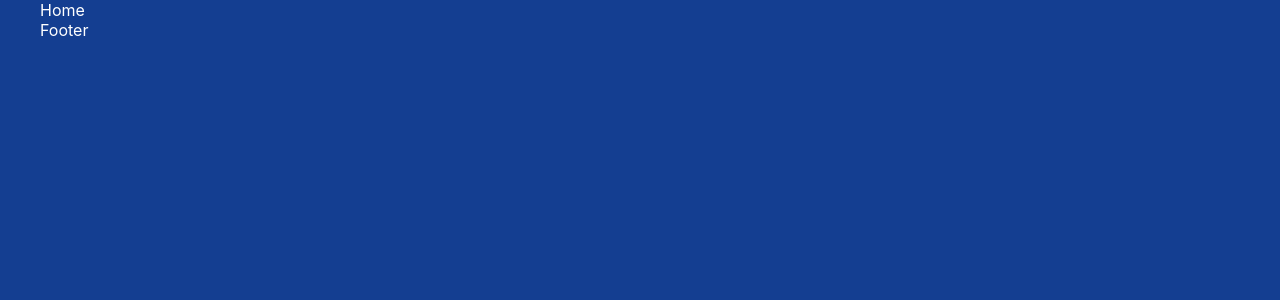
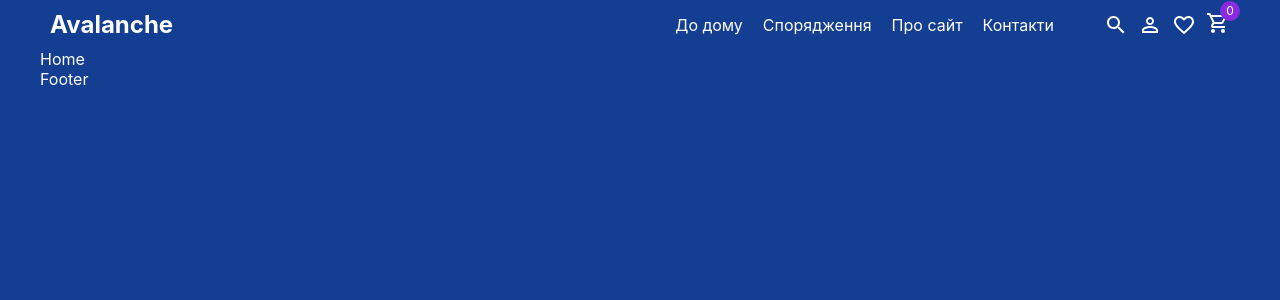
Before and after one commit to Maaaksl87/ecommerce, a React (Create React App) app: page / in a window 1280 px wide. Shown: the top 300 px of the page. Built offline with nearby package versions, Linux system fonts and the light colour scheme; the HTML template or start-up script is replaced by a standard one.

Commit message:
зробив попередню версію navbar, добавив до нього стилі

```diff
--- a/package.json
+++ b/package.json
@@ -3,6 +3,10 @@
   "version": "0.1.0",
   "private": true,
   "dependencies": {
+    "@emotion/react": "^11.11.4",
+    "@emotion/styled": "^11.11.5",
+    "@mui/icons-material": "^5.15.15",
+    "@mui/material": "^5.15.15",
     "@testing-library/jest-dom": "^5.17.0",
     "@testing-library/react": "^13.4.0",
     "@testing-library/user-event": "^13.5.0",
--- a/src/components/Navbar/Navbar.jsx
+++ b/src/components/Navbar/Navbar.jsx
@@ -1,8 +1,40 @@
-import React from "react"
+import React from "react";
+
+import SearchIcon from '@mui/icons-material/Search'; // іконка пошуку
+import PersonOutlineOutlinedIcon from '@mui/icons-material/PersonOutlineOutlined'; // іконка юзера
+import FavoriteBorderOutlinedIcon from '@mui/icons-material/FavoriteBorderOutlined'; // іконка серця
+import ShoppingCartOutlinedIcon from '@mui/icons-material/ShoppingCartOutlined'; //іконка корзини
+import { Link } from "react-router-dom";
+import "./Navbar.scss";
+
 const Navbar = () => {
     return (
-        <div className="navbar">
+        <div className="wrapper_nav">
+            <div className="navbar">
+                <div className="wrapper">
 
+                    <div className="left" >
+                        <Link to="/">Avalanche</Link>
+                    </div>
+                    <div className="right">
+                        <ul>
+                            <li>До дому</li>
+                            <li>Спорядження</li>
+                            <li>Про сайт</li>
+                            <li>Контакти</li>
+                        </ul>
+                        <div className="icons">
+                            <SearchIcon />
+                            <PersonOutlineOutlinedIcon />
+                            <FavoriteBorderOutlinedIcon />
+                            <div className="cartIcon">
+                                <ShoppingCartOutlinedIcon />
+                                <span>0</span>
+                            </div>
+                        </div>
+                    </div>
+                </div>
+            </div>
         </div>
     )
 }
--- /dev/null
+++ b/src/components/Navbar/Navbar.scss
@@ -0,0 +1,78 @@
+.navbar {
+    color: white;
+    position: relative;
+    top: 0;
+    z-index: 1000;
+
+
+    .wrapper {
+        display: flex;
+        justify-content: space-between;
+        align-items: center;
+        padding: 10px;
+    }
+
+    .left {
+        a {
+            text-decoration: none;
+            color: white;
+            font-size: 1.5rem; // Розмір тексту для назви
+            font-weight: bold;
+        }
+    }
+
+    .right {
+        display: flex;
+        gap: 20px;
+
+        ul {
+            list-style: none;
+            display: flex;
+            align-items: center;
+            margin: 0;
+            padding: 0;
+
+            li {
+                margin-right: 20px; // відступи між пунктами меню
+                cursor: pointer;
+
+                &:last-child {
+                    margin-right: 0; // не робимо відступу для останього пункту
+                }
+
+            }
+        }
+
+        .icons {
+            display: flex;
+            align-items: center;
+            margin-left: 20px; // Додати відступ між пунктами меню та іконками
+
+            svg {
+                fill: white;
+                width: 24px;
+                height: 24px;
+                margin-left: 10px; // Зменшити відступ між іконками
+            }
+        }
+
+        .cartIcon {
+            position: relative;
+
+            span {
+                font-size: 12px;
+                width: 20px;
+                height: 20px;
+                border-radius: 50%;
+                background-color: blueviolet;
+                color: white;
+                position: absolute;
+                right: -10px;
+                top: -10px;
+                display: flex;
+                align-items: center;
+                justify-content: center;
+            }
+        }
+    }
+}
```
Also changed, not shown: 1 other file (tests, documents, lock files or other folders).
